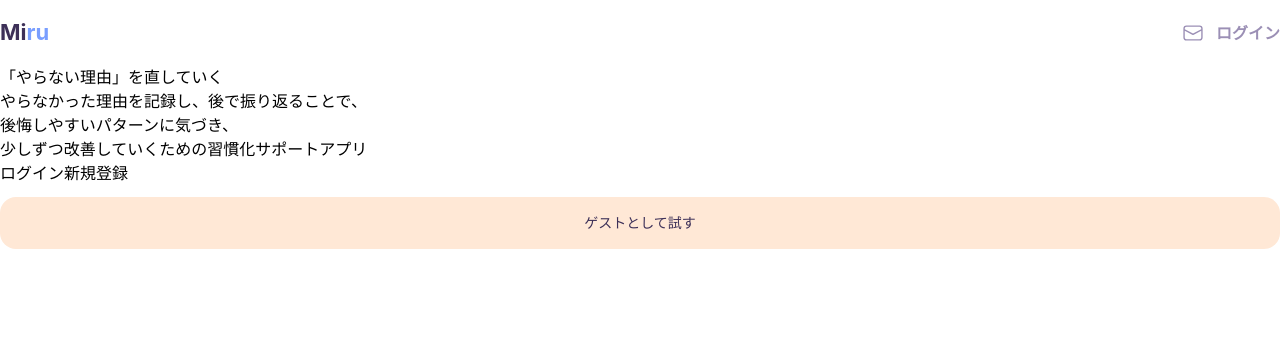
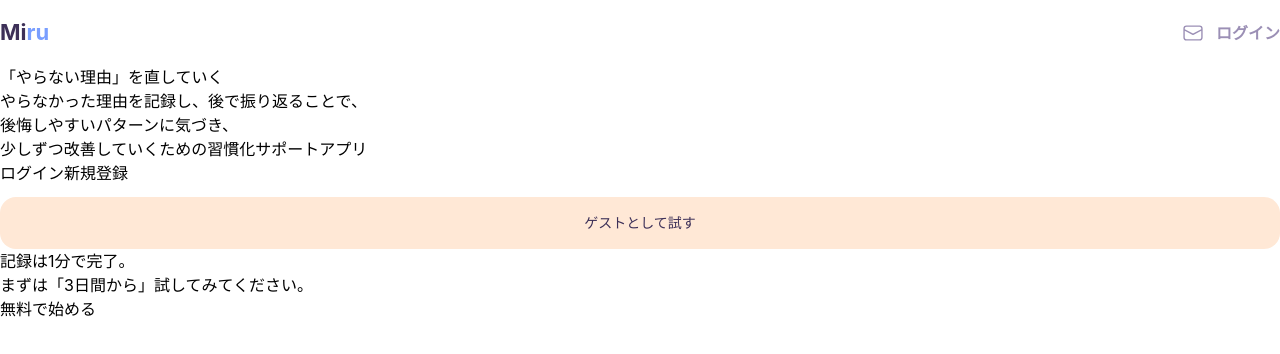
Before and after one commit to risa-h1108/Miru, a React (Vite) app: page / in a window 1280 px wide. Shown: the top 354 px of the page. Built offline with nearby package versions, Linux system fonts and the light colour scheme; no server answers.

Commit message:
feat: Home下部のsignupに遷移するリンクとリコメンド文を追加

```diff
--- a/src/pages/Home.tsx
+++ b/src/pages/Home.tsx
@@ -44,6 +44,13 @@ export default function Home() {
           </p>
         )}
       </div>
+
+      <p>
+        記録は1分で完了。
+        <br />
+        まずは「3日間から」試してみてください。
+      </p>
+      <Link to="/signup">無料で始める</Link>
     </div>
   );
 }
```
